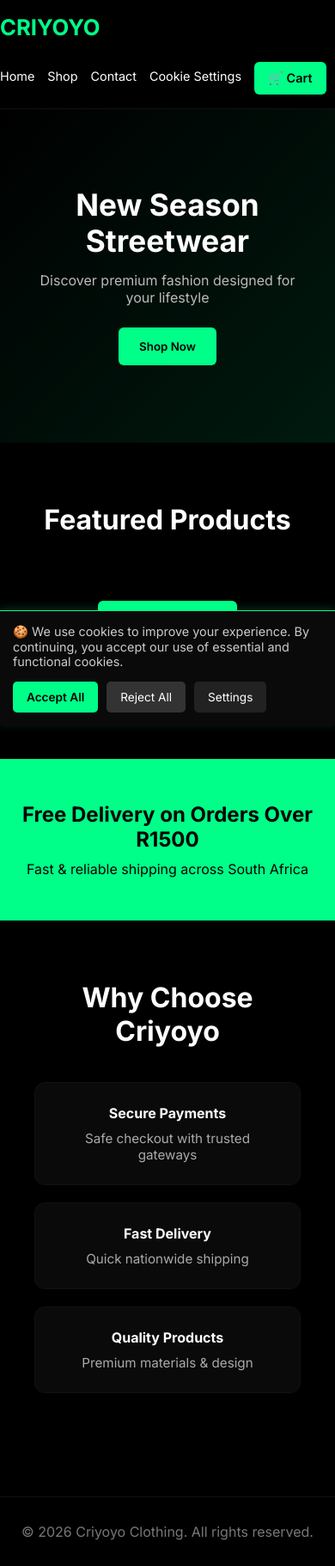
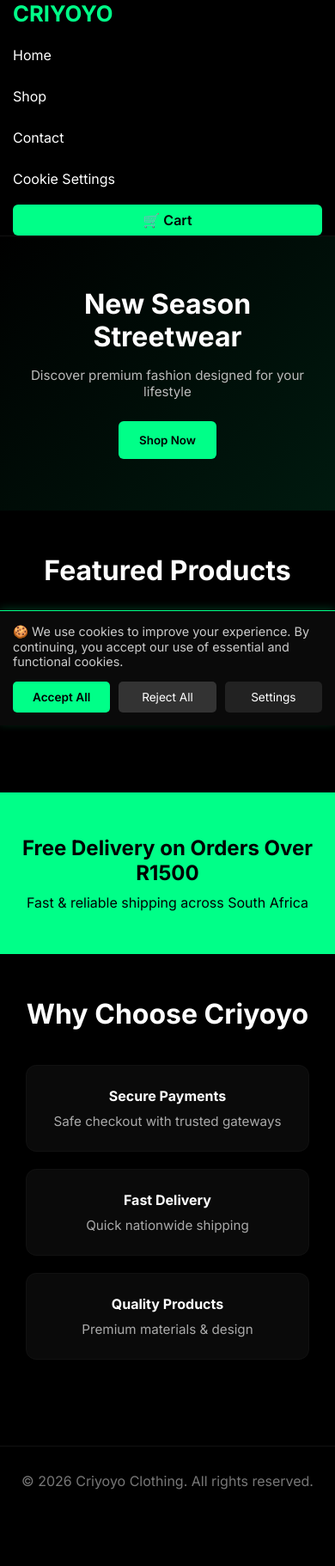
Before and after one commit to Napster-12/criyoyo, a Flask app: page / in a window 390 px wide. Shown: the whole page at 86% size. After the commit the page ends 1733 px from the top, so only its background shows below. Run offline with Flask 3, Linux system fonts and the light colour scheme.

Commit message:
Update index.html

```diff
--- a/templates/index.html
+++ b/templates/index.html
@@ -8,11 +8,17 @@
 <link href="https://fonts.googleapis.com/css2?family=Inter:wght@300;400;500;600;700&display=swap" rel="stylesheet">
 
 <style>
+
 *{
     margin:0;
     padding:0;
     box-sizing:border-box;
     font-family:'Inter',sans-serif;
+}
+
+html, body{
+    width:100%;
+    overflow-x:hidden;
 }
 
 body{
@@ -80,29 +86,6 @@
     font-weight:600;
 }
 
-/* MOBILE NAV */
-@media(max-width:768px){
-
-    .nav{
-        flex-direction:column;
-        align-items:flex-start;
-    }
-
-    .nav-links{
-        width:100%;
-        justify-content:flex-start;
-        gap:15px;
-    }
-
-    .nav-links a{
-        font-size:0.9rem;
-    }
-
-    .cart-btn{
-        margin-top:5px;
-    }
-}
-
 /* HERO */
 .hero{
     background:linear-gradient(135deg,#000,#001a0f);
@@ -150,7 +133,7 @@
 /* PRODUCTS */
 .grid{
     display:grid;
-    grid-template-columns:repeat(auto-fit,minmax(230px,1fr));
+    grid-template-columns:repeat(auto-fit,minmax(250px,1fr));
     gap:25px;
     width:100%;
     max-width:1200px;
@@ -330,6 +313,89 @@
     color:#fff;
     border:1px solid #444;
 }
+
+/* MOBILE RESPONSIVE */
+@media screen and (max-width:768px){
+
+    body{
+        overflow-x:hidden;
+    }
+
+    .container{
+        padding:0 15px;
+    }
+
+    .nav{
+        flex-direction:column;
+        align-items:flex-start;
+        gap:15px;
+    }
+
+    .nav-links{
+        width:100%;
+        display:flex;
+        flex-direction:column;
+        align-items:flex-start;
+        gap:12px;
+    }
+
+    .nav-links a{
+        width:100%;
+        font-size:1rem;
+        padding:8px 0;
+    }
+
+    .cart-btn{
+        width:100%;
+        text-align:center;
+    }
+
+    .hero{
+        padding:60px 15px;
+    }
+
+    .hero h1{
+        font-size:2rem;
+        line-height:1.2;
+    }
+
+    .hero p{
+        font-size:0.95rem;
+    }
+
+    .section{
+        padding:50px 15px;
+    }
+
+    .grid{
+        grid-template-columns:1fr;
+        padding:0;
+    }
+
+    .card img{
+        height:220px;
+    }
+
+    .features{
+        grid-template-columns:1fr;
+    }
+
+    .cookie-content{
+        flex-direction:column;
+        align-items:flex-start;
+    }
+
+    .cookie-buttons{
+        width:100%;
+    }
+
+    .cookie-buttons button,
+    .cookie-buttons a{
+        flex:1;
+        text-align:center;
+    }
+}
+
 </style>
 </head>
 
@@ -358,11 +424,12 @@
     <div class="cookie-content">
 
         <p>
-            🍪 We use cookies to improve your experience. By continuing,
-            you accept our use of essential and functional cookies.
+            🍪 We use cookies to improve your experience.
+            By continuing, you accept our use of essential and functional cookies.
         </p>
 
         <div class="cookie-buttons">
+
             <button onclick="acceptAll()" class="accept-btn">
                 Accept All
             </button>
@@ -374,6 +441,7 @@
             <a href="/cookie-settings" class="settings-btn">
                 Settings
             </a>
+
         </div>
 
     </div>
@@ -458,7 +526,9 @@
 
     <div class="container">
 
-        <h2 class="section-title">Why Choose Criyoyo</h2>
+        <h2 class="section-title">
+            Why Choose Criyoyo
+        </h2>
 
         <div class="features">
 
@@ -491,7 +561,7 @@
 <!-- SCRIPTS -->
 <script>
 
-async function acceptAll() {
+async function acceptAll(){
 
     await fetch('/accept-cookies', {
         method:'POST'
@@ -500,7 +570,7 @@
     document.getElementById('cookie-banner').style.display='none';
 }
 
-async function rejectAll() {
+async function rejectAll(){
 
     await fetch('/reject-cookies', {
         method:'POST'
```
